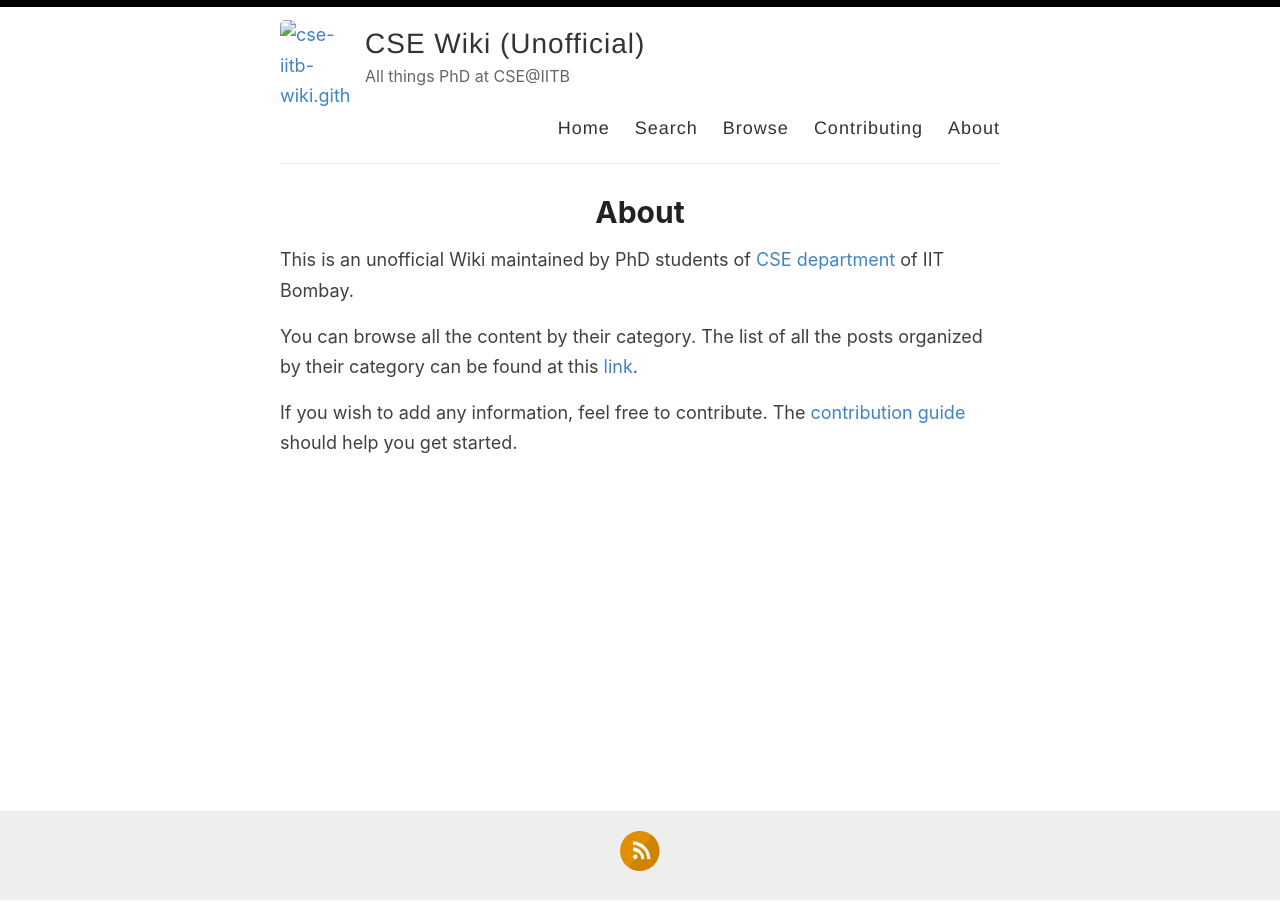
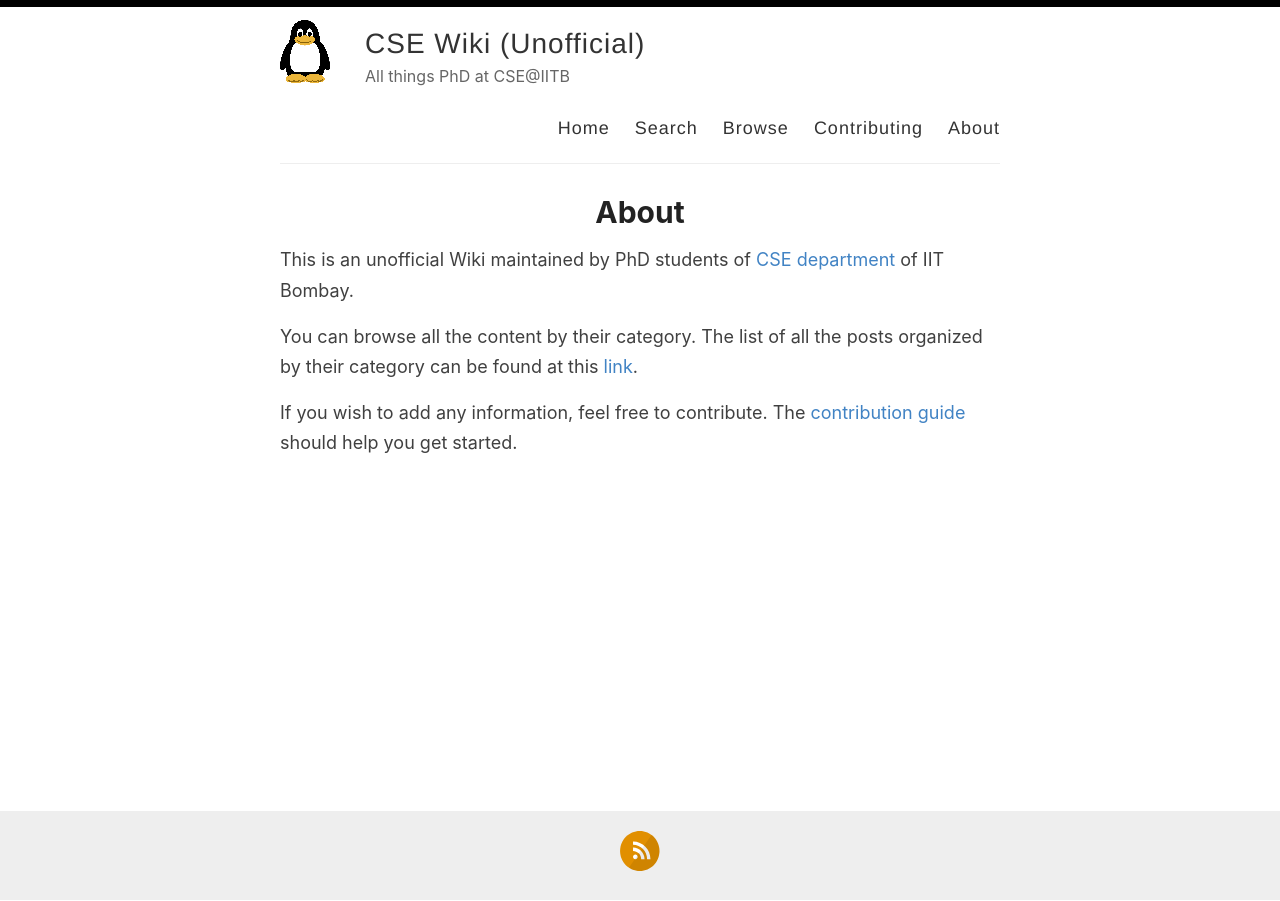
Before and after one commit to cse-iitb-wiki/cse-iitb-wiki.github.io, a Jekyll site: the page built from _pages/about.md, in a window 1280 px wide. Built offline with Jekyll 4.4.1, drawn with Linux system fonts in a browser that asks for light colours; nearby versions of some CDN libraries.

Commit message:
Fix missing site avatar issue

```diff
--- a/_config.yml
+++ b/_config.yml
@@ -12,7 +12,7 @@ author: PhDs at CSE@IITB
 description: All things PhD at CSE@IITB
 
 # URL of your avatar or profile pic (you could use your GitHub profile pic)
-avatar: images/penguin_64x64.ico
+avatar: /images/penguin_64x64.ico
 
 #
 # Flags below are optional
```
